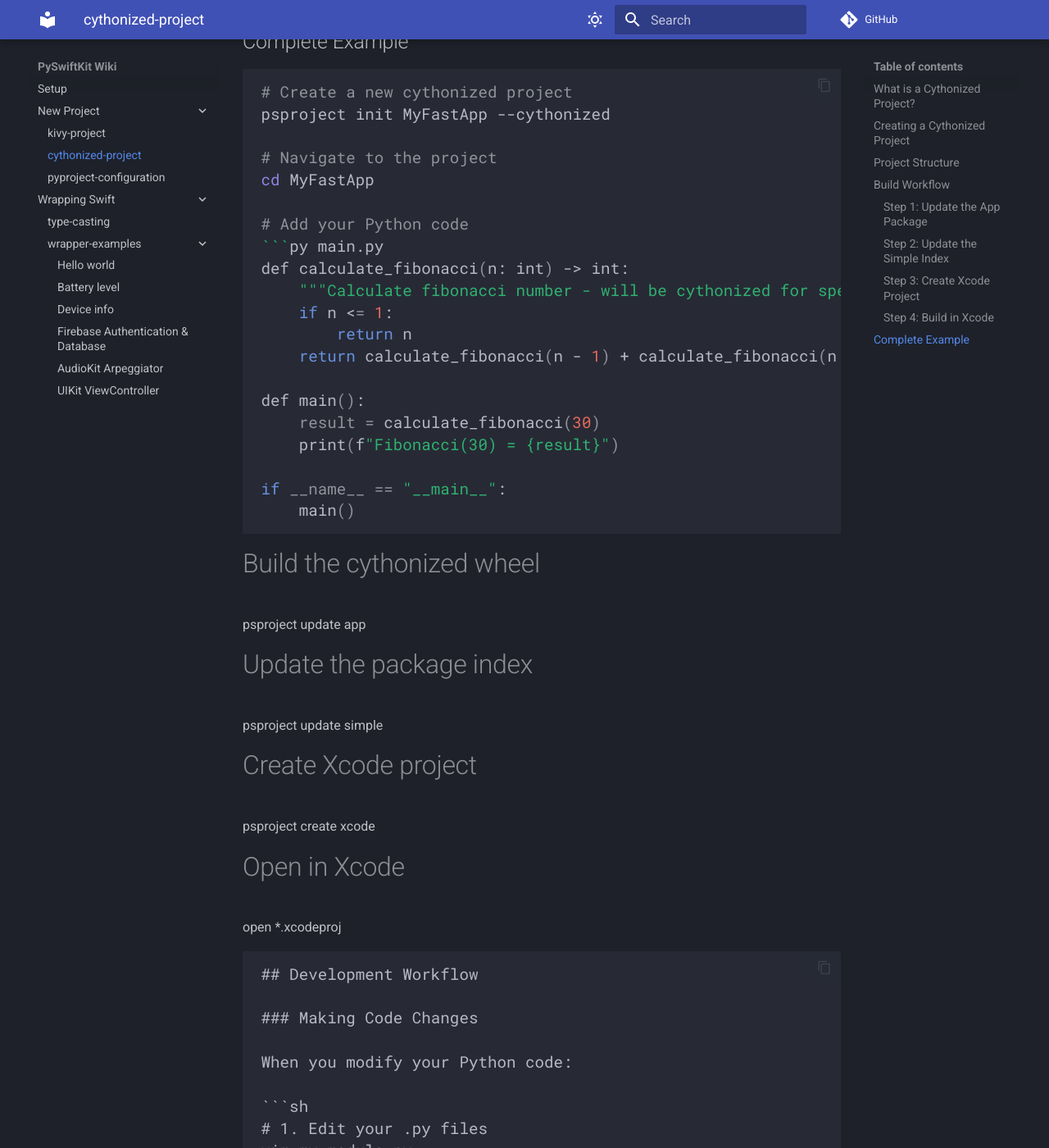
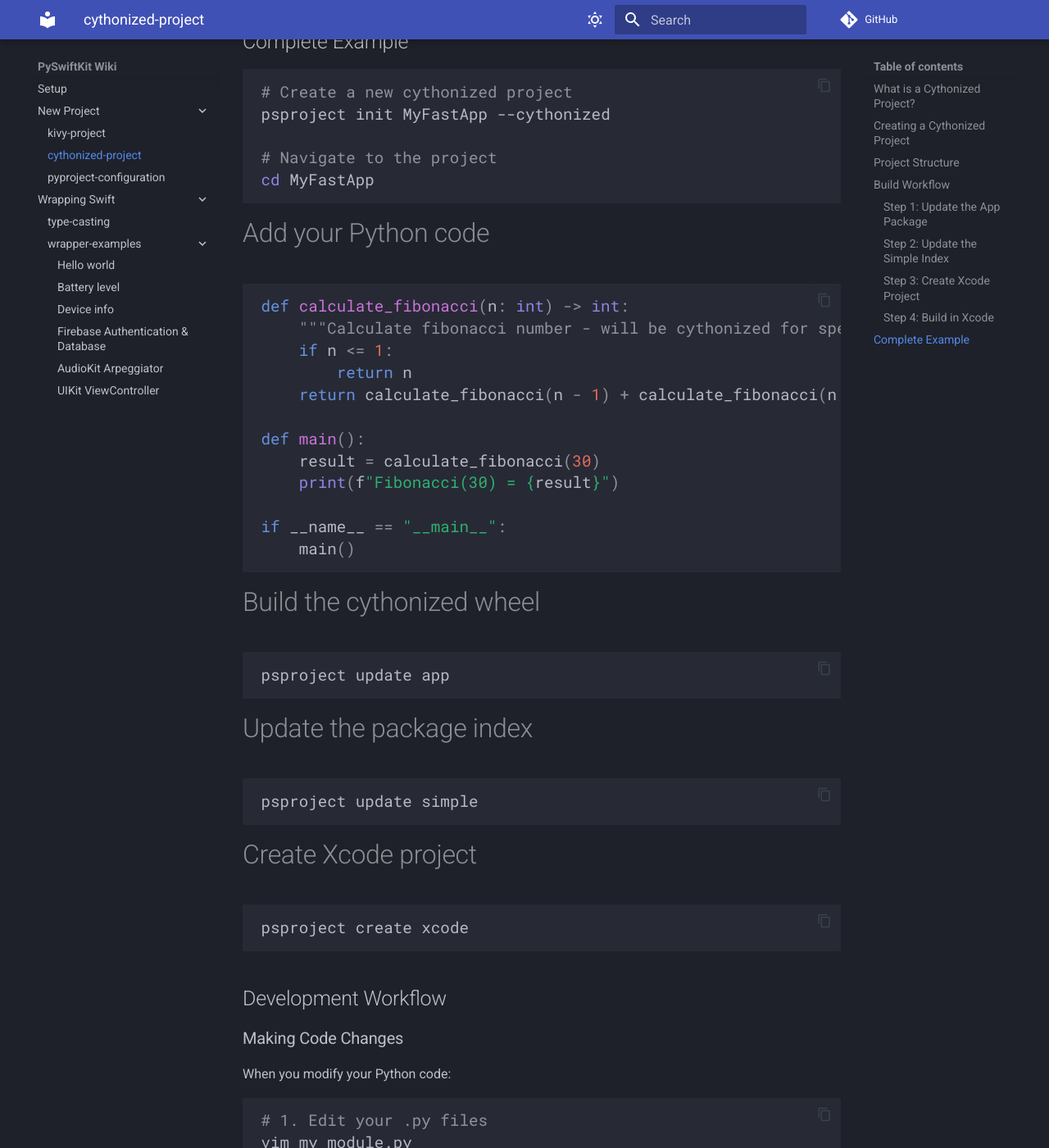
Before and after one commit to Py-Swift/wiki-source, an MkDocs documentation site: the page built from docs/project/kivy/cythonized-project.md, in a window 1280 px wide and 1400 px high, scrolled down 2458 px. Shown: the whole window at 82% size. Built offline with MkDocs 1.6.1 and Material for MkDocs 9.7.7, drawn with Linux system fonts in a browser that asks for light colours; comment, search, counter and statistics services are not loaded; some of the changed text lies outside the part shown.

Commit message:
Fix code block formatting and add missing commands in cythonized project documentation

````diff
--- a/docs/project/kivy/cythonized-project.md
+++ b/docs/project/kivy/cythonized-project.md
@@ -102,9 +102,9 @@ psproject init MyFastApp --cythonized
 
 # Navigate to the project
 cd MyFastApp
-
+```
 # Add your Python code
-```py main.py
+```py
 def calculate_fibonacci(n: int) -> int:
     """Calculate fibonacci number - will be cythonized for speed."""
     if n <= 1:
@@ -120,16 +120,18 @@ if __name__ == "__main__":
 ```
 
 # Build the cythonized wheel
+```sh
 psproject update app
+```
 
 # Update the package index
+```sh
 psproject update simple
+```
 
 # Create Xcode project
+```sh
 psproject create xcode
-
-# Open in Xcode
-open *.xcodeproj
 ```
 
 ## Development Workflow
````
